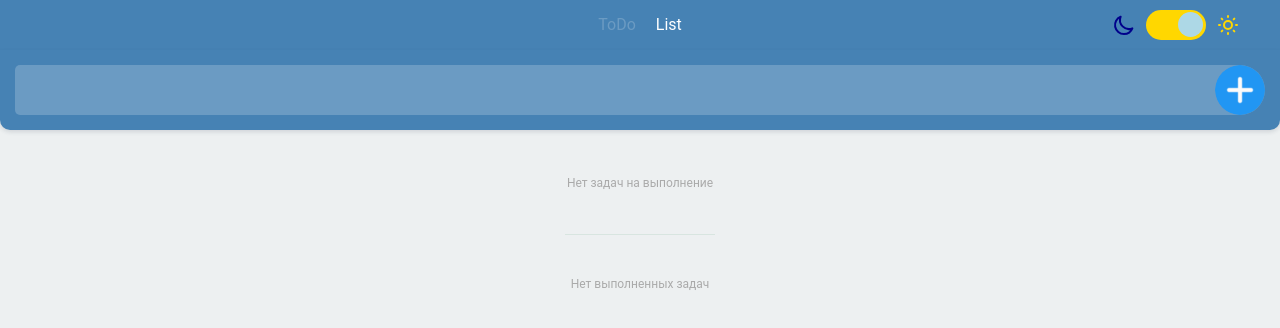
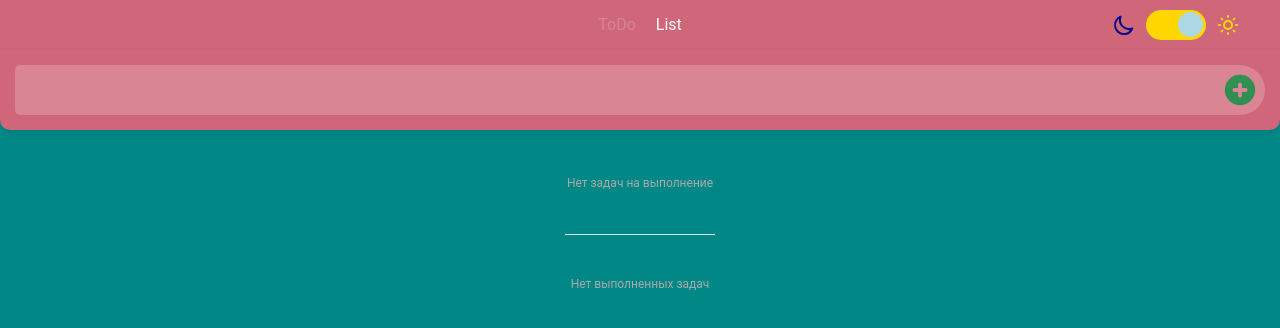
Before and after one commit to alekselo/TodoList, a React (Create React App) app: page / in a window 1280 px wide. Shown: the top 328 px of the page. Built offline with nearby package versions, Linux system fonts and the light colour scheme.

Commit message:
feat: trying setup color themes...

```diff
--- a/src/components/CustomIcon/CustomIcon,styled.ts
+++ b/src/components/CustomIcon/CustomIcon,styled.ts
@@ -1,8 +1,8 @@
 import styled from "styled-components";
 
-export const StyledIcon = styled.div<{ color?: string; size?: string }>`
+export const StyledIcon = styled.div<{ color?: string; size?: string, padding?: string }>`
   display: flex;
-  padding: 10px;
+  padding: ${(props) => props.padding};
   color: ${(props) => props.color || 'black'};
   font-size: ${(props) => props.size || '24px'};
 `;
--- a/src/components/CustomIcon/CustomIcon.component.tsx
+++ b/src/components/CustomIcon/CustomIcon.component.tsx
@@ -5,15 +5,17 @@ interface CustomIconProps {
   icon: React.ReactElement<IconBaseProps>;
   color?: string;
   size?: string;
+  padding?: string;
 }
 
 const CustomIcon: React.FC<CustomIconProps> = ({
   icon,
   color,
   size,
+  padding,
 }: CustomIconProps) => {
   return (
-    <StyledIcon color={color} size={size}>
+    <StyledIcon color={color} size={size} padding={padding}>
       {icon}
     </StyledIcon>
   );
--- a/src/components/Form/Form.component.tsx
+++ b/src/components/Form/Form.component.tsx
@@ -12,7 +12,8 @@ import {
   Wrapper,
 } from "./Form.styled";
 
-import { IconPlus } from "../../assets/images/";
+import { HiPlusCircle } from "react-icons/hi";
+import CustomIcon from "../CustomIcon/CustomIcon.component";
 
 interface FormProps {
   createNewTodo: (text: string) => void;
@@ -62,7 +63,13 @@ export const Form: React.FC<FormProps> = ({ createNewTodo }) => {
               value={text}
               onChange={(e) => dispatch(setText(e.target.value))}
             />
-            <Button icon={IconPlus} />
+            <Button>
+              <CustomIcon
+                color="#309054"
+                size="38px"
+                icon={<HiPlusCircle />}
+              ></CustomIcon>
+            </Button>
           </Label>
         </FormBlock>
       </Wrapper>
--- a/src/components/Form/Form.styled.ts
+++ b/src/components/Form/Form.styled.ts
@@ -1,6 +1,7 @@
 import styled from "styled-components";
+import { Theme } from "../../models/Themes";
 
-export const Wrapper = styled.div`
+export const Wrapper = styled.div<{ theme: Theme }>`
     width: 100%;
     height: 80px;
 
@@ -8,7 +9,7 @@ export const Wrapper = styled.div`
     padding: 15px;
     z-index: 5;
 
-    background-color: #4682b4;
+    background-color: ${({ theme }) => theme.colors.backgroundPrimary};
     box-shadow: 0 2px 4px rgba(44, 62, 80, 0.15);
     border-bottom-right-radius: 10px;
     border-bottom-left-radius: 10px;
@@ -32,7 +33,7 @@ export const Input = styled.input`
     box-shadow: none;
     outline: none;
 `
-export const Button = styled.button<{icon: string}>`
+export const Button = styled.button<{icon?: string}>`
     width: 50px;
     height: 50px;
     background: transparent url(${(props) => props.icon}) no-repeat center/cover;
--- a/src/components/Header/Header.component.tsx
+++ b/src/components/Header/Header.component.tsx
@@ -29,9 +29,17 @@ export const Header = () => {
           <Link to="/list">List</Link>
         </LinkWrapper>
         <ButtonContainer>
-          <CustomIcon color="darkblue " icon={<HiOutlineMoon />}></CustomIcon>
+          <CustomIcon
+            color="darkblue"
+            padding="10px"
+            icon={<HiOutlineMoon />}
+          ></CustomIcon>
           <ToggleButton onClick={handleClick} toggled={root} />
-          <CustomIcon color="gold" icon={<HiOutlineSun />}></CustomIcon>
+          <CustomIcon
+            color="gold"
+            padding="10px"
+            icon={<HiOutlineSun />}
+          ></CustomIcon>
         </ButtonContainer>
       </Container>
     </H>
--- a/src/components/Header/Header.styled.ts
+++ b/src/components/Header/Header.styled.ts
@@ -1,13 +1,14 @@
 import styled from "styled-components";
 import { NavLink } from "react-router-dom";
+import { Theme } from "../../models/Themes";
 
-export const Header = styled.div`
+export const Header = styled.div<{ theme: Theme }>`
     position: fixed;
     top: 0;
     right: 0;
     left: 0;
     height: 50px;
-    background-color: #4682b4;
+    background-color: ${({ theme }) => theme.colors.backgroundPrimary};
     display: flex;
     align-items: center;
 `
--- a/src/styles/themes.ts
+++ b/src/styles/themes.ts
@@ -3,15 +3,15 @@ import { Theme, Themes } from "../models/Themes";
 const light: Theme = {
     name: 'light',
     colors: {
-        backgroundPrimary: '#4682b4',
-        backgroundSecondary: 'rgb(237, 240, 241)'
+        backgroundPrimary: '#cf6679',
+        backgroundSecondary: '#018786'
     }
 }
 
 const dark: Theme = {
     name: 'dark',
     colors: {
-        backgroundPrimary: 'black',
+        backgroundPrimary: '#34495e',
         backgroundSecondary: 'gray'
     }
 }
```
